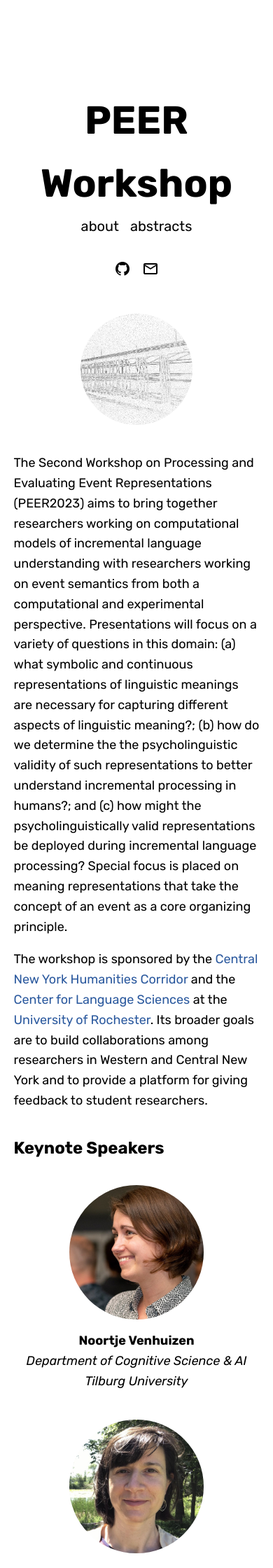
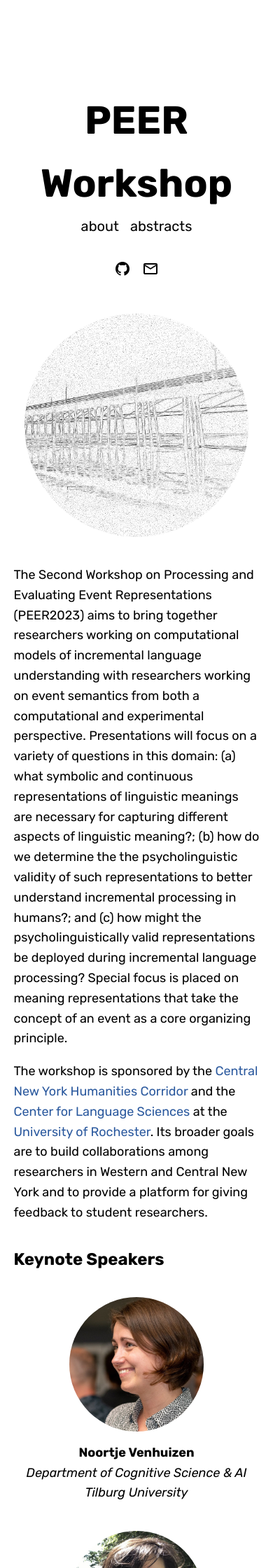
Before and after one commit to peer-workshop/peer-workshop.github.io, a Jekyll site: the page built from index.md, in a window 390 px wide. Shown: the top 2240 px of the page at 70% size. Built offline with Jekyll 4.4.1, drawn with Linux system fonts in a browser that asks for light colours; some web fonts are replaced.

Commit message:
Makes logo on mobile bigger

```diff
--- a/_sass/_components.scss
+++ b/_sass/_components.scss
@@ -131,7 +131,7 @@
 }
 @media (max-width: 50em) {
   .me {
-    width: 10rem;
+    width: 20rem;
     //margin-top: -4.8rem;
   }
 }
```
